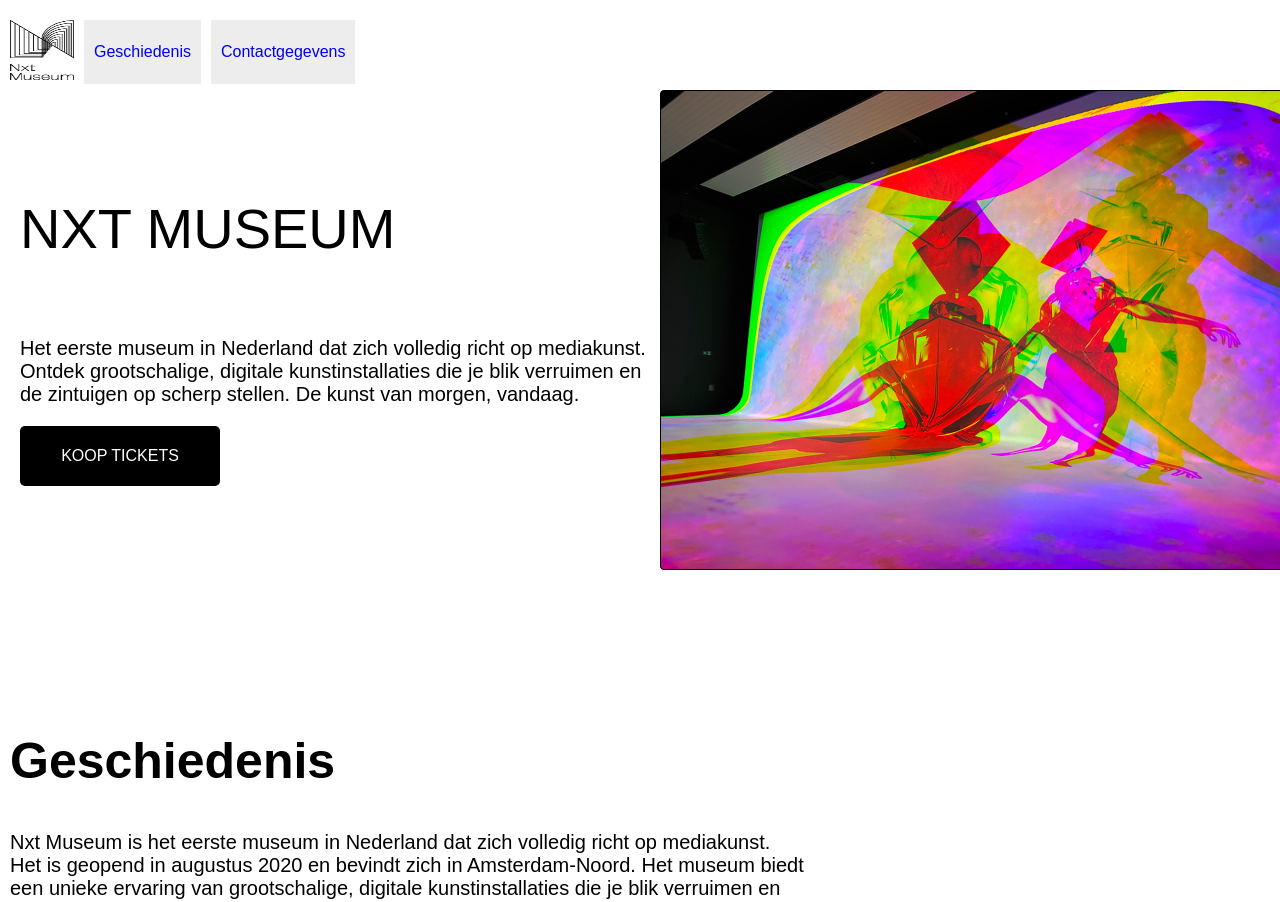
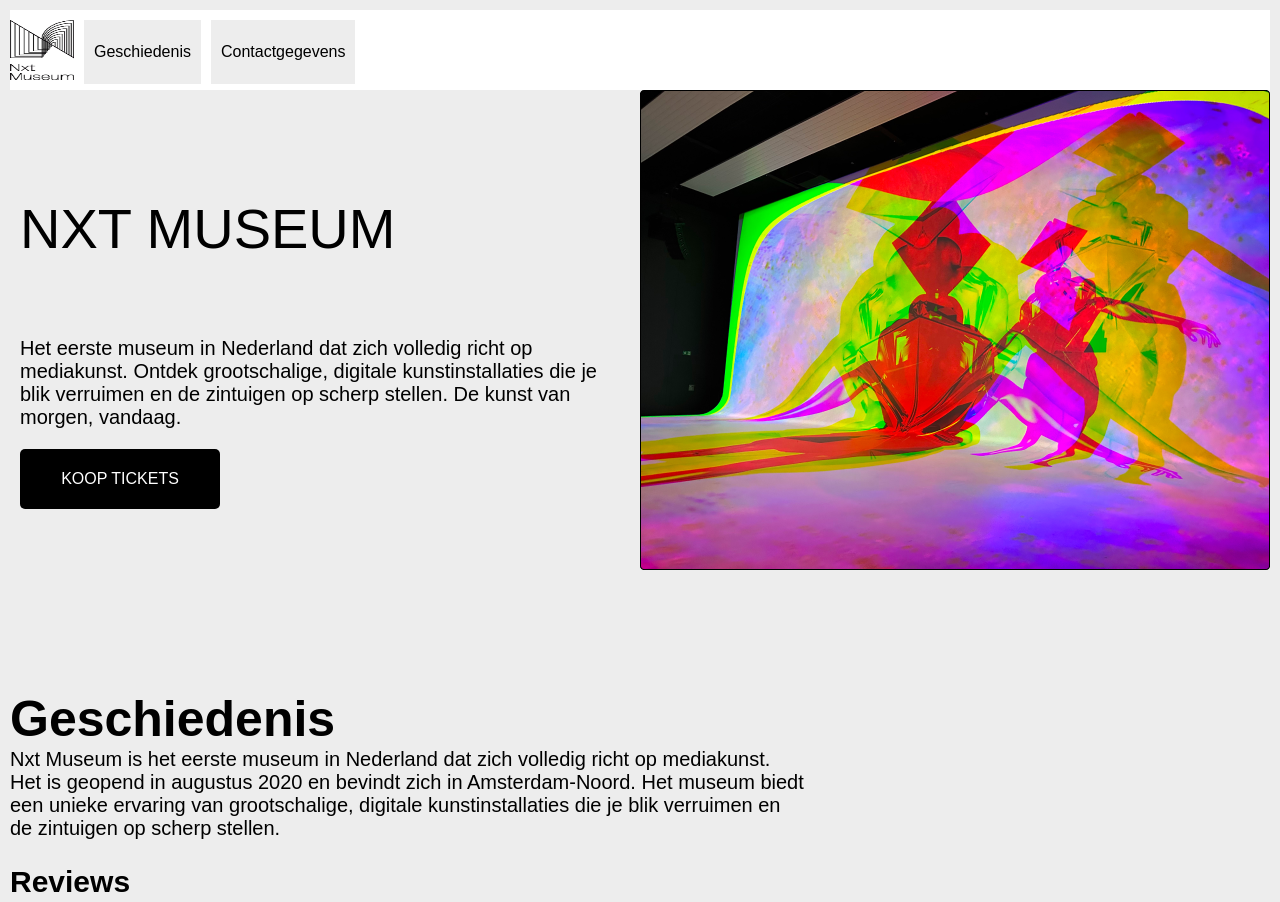
Before and after one commit to SuperTNT17/m2-bo-museumonline, a plain HTML site: page index.html in a window 1280 px wide. Shown: the top 902 px of the page. Drawn offline with Linux system fonts and the light colour scheme.

Commit message:
meer style

```diff
--- a/style.css
+++ b/style.css
@@ -7,6 +7,7 @@
     flex-direction: column;
     font-family: Arial, Helvetica, sans-serif;
     margin: 10px 10px;
+    background-color: #EDEDED;
 }
 
 a {
@@ -19,7 +20,7 @@
     height: 60px;
     padding: 10px 0px;
     gap: 10px;
-    background: #FFF;
+    background-color: #FFF;
 }
 
 .navButton {
@@ -28,8 +29,8 @@
     padding: 0px 10px;
     justify-content: center;
     align-items: center;
-    flex-shrink: 0;
     background: #EDEDED;
+    color: #000;
 }
 
 #navLogo{
@@ -38,6 +39,8 @@
 
 #intro {
     display: flex;
+    justify-content: center;
+    gap: 20px;
 }
 
 #introText {
@@ -46,8 +49,6 @@
     height: 500px;
     padding: 50px 10px;
     flex-direction: column;
-    align-items: flex-start;
-    flex-shrink: 0;
 }
 
 #introTitle {
@@ -84,15 +85,22 @@
     display: none;
 }
 
+#geschiedenis{
+    display: flex;
+    flex-direction: column;
+
+}
+
 #geschiedenis h1 {
     font-size: 50px;
     font-weight: 700;
+    margin: 0px;
 }
 
 #geschiedenis p {
     font-size: 20px;
     width: 797px;
-
+    margin: 0px;
 }
 
 #reviews {
@@ -135,7 +143,8 @@
     justify-content: space-around;
     align-items: center;
     gap: 10px;
-    background-color: #EDEDED;
+    background-color: #D9D9D9;
+    margin-top: 100px;
 }
 
 #footerLogo {
```
